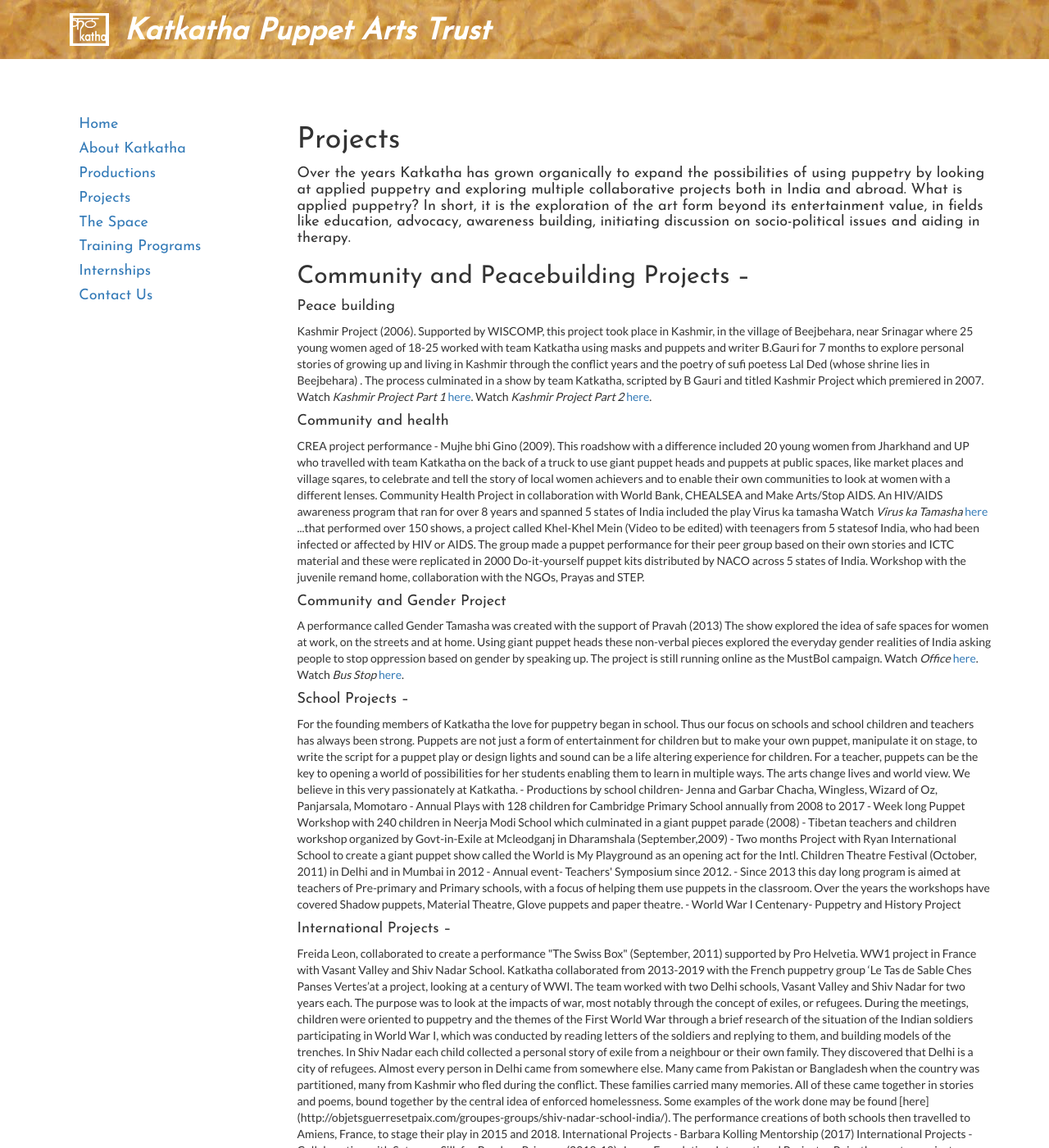
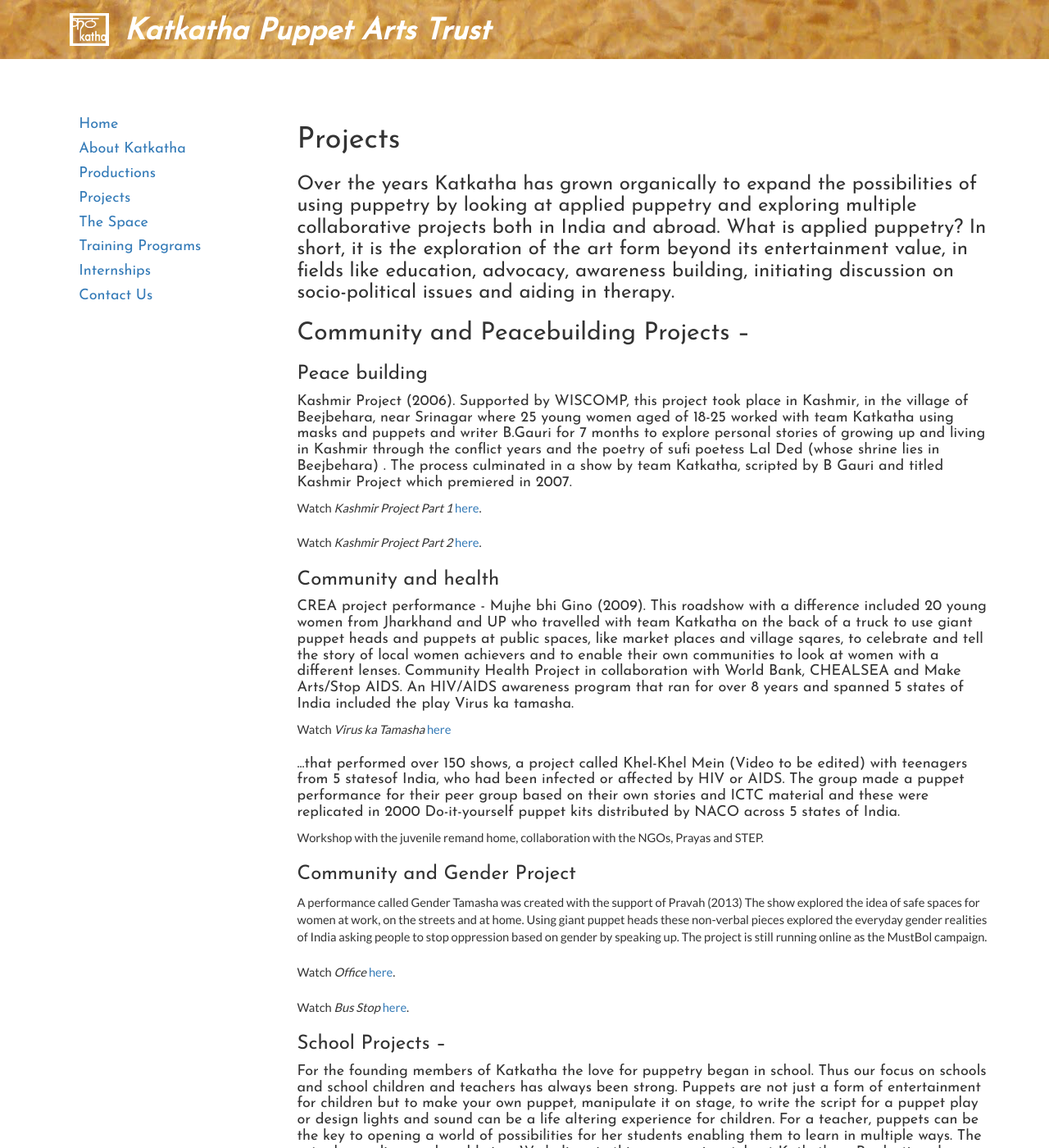
Before and after one commit to katkatha/katkatha.org, a Jekyll site: the page built from _posts/2017-02-04-projects.markdown, in a window 1280 px wide and 1400 px high. Shown: the whole window at 82% size. Built offline with Jekyll 4.4.1, drawn with Linux system fonts in a browser that asks for light colours; nearby versions of some CDN libraries; some of the changed text lies outside the part shown.

Commit message:
Update 2017-02-04-projects.markdown

```diff
--- a/_posts/2017-02-04-projects.markdown
+++ b/_posts/2017-02-04-projects.markdown
@@ -7,31 +7,31 @@
 
 <h1>Projects</h1>
 
-<h4> Over the years Katkatha has grown organically to expand the possibilities of using puppetry by looking at applied puppetry and exploring multiple collaborative projects both in India and abroad. What is applied puppetry? In short, it is the exploration of the art form beyond its entertainment value, in fields like education, advocacy, awareness building, initiating discussion on socio-political issues and aiding in therapy. <h4>
+<h3>Over the years Katkatha has grown organically to expand the possibilities of using puppetry by looking at applied puppetry and exploring multiple collaborative projects both in India and abroad. What is applied puppetry? In short, it is the exploration of the art form beyond its entertainment value, in fields like education, advocacy, awareness building, initiating discussion on socio-political issues and aiding in therapy.</h3>
 
 <h2>Community and Peacebuilding Projects –</h2>
 
-<h4>Peace building</h4>
+<h3>Peace building</h3>
 
-Kashmir Project (2006). Supported by WISCOMP, this project took place in Kashmir, in the village of Beejbehara, near Srinagar where 25 young women aged of 18-25 worked with team Katkatha using masks and puppets and writer B.Gauri for 7 months to explore personal stories of growing up and living in Kashmir through the conflict years and the poetry of sufi poetess Lal Ded (whose shrine lies in Beejbehara) . The process culminated in a show by team Katkatha, scripted by B Gauri and titled Kashmir Project which premiered in 2007.
+<h4>Kashmir Project (2006). Supported by WISCOMP, this project took place in Kashmir, in the village of Beejbehara, near Srinagar where 25 young women aged of 18-25 worked with team Katkatha using masks and puppets and writer B.Gauri for 7 months to explore personal stories of growing up and living in Kashmir through the conflict years and the poetry of sufi poetess Lal Ded (whose shrine lies in Beejbehara) . The process culminated in a show by team Katkatha, scripted by B Gauri and titled Kashmir Project which premiered in 2007.</h4>
 
 Watch <i>Kashmir Project Part 1</i> <a href="https://www.youtube.com/watch?v=-WlcuAPg700" target="_blank">here</a>.
 
 Watch <i>Kashmir Project Part 2</i> <a href="https://www.youtube.com/watch?v=2FOG4OFGXyA" target="_blank">here</a>.
 
-<h4>Community and health</h4>
+<h3>Community and health</h3>
 
-CREA project performance - Mujhe bhi Gino (2009). This roadshow with a difference included 20 young women from Jharkhand and UP who travelled with team Katkatha on the back of a truck to use giant puppet heads and puppets at public spaces, like market places and village sqares, to celebrate and tell the story of local women achievers and to enable their own communities to look at women with a different lenses.
+<h4>CREA project performance - Mujhe bhi Gino (2009). This roadshow with a difference included 20 young women from Jharkhand and UP who travelled with team Katkatha on the back of a truck to use giant puppet heads and puppets at public spaces, like market places and village sqares, to celebrate and tell the story of local women achievers and to enable their own communities to look at women with a different lenses.
 
-Community Health Project in collaboration with World Bank, CHEALSEA and Make Arts/Stop AIDS. An HIV/AIDS awareness program that ran for over 8 years and spanned 5 states of India included the play Virus ka tamasha
+Community Health Project in collaboration with World Bank, CHEALSEA and Make Arts/Stop AIDS. An HIV/AIDS awareness program that ran for over 8 years and spanned 5 states of India included the play Virus ka tamasha.</h4>
 
 Watch <i>Virus ka Tamasha </i> <a href="https://www.youtube.com/watch?v=dJcjEX0hCQA" target="_blank">here</a>
 
-...that performed over 150 shows, a project called Khel-Khel Mein (Video to be edited) with teenagers from 5 statesof India, who had been infected or affected by HIV or AIDS. The group made a puppet performance for their peer group based on their own stories and ICTC material and these were  replicated in 2000 Do-it-yourself puppet kits distributed by NACO across 5 states of India.
+<h4>...that performed over 150 shows, a project called Khel-Khel Mein (Video to be edited) with teenagers from 5 statesof India, who had been infected or affected by HIV or AIDS. The group made a puppet performance for their peer group based on their own stories and ICTC material and these were  replicated in 2000 Do-it-yourself puppet kits distributed by NACO across 5 states of India.</h4>
 
 Workshop with the juvenile remand home, collaboration with the NGOs, Prayas and STEP.
 
-<h4>Community and Gender Project</h4>
+<h3>Community and Gender Project</h3>
 
 A performance called Gender Tamasha was created with the support of Pravah (2013) The show explored the idea of safe spaces for women at work, on the streets and at home. Using giant puppet heads these non-verbal pieces explored the everyday gender realities of India asking people to stop oppression based on gender by speaking up. The project is still running online as the MustBol campaign.
 
@@ -40,9 +40,9 @@
 
 Watch <i>Bus Stop</i> <a href="https://www.youtube.com/watch?v=pgNx8A63Kyo" target="_blank">here</a>.
 
-<h4>School Projects –</h4>
+<h3>School Projects –</h3>
 
-For the founding members of Katkatha the love for puppetry began in school. Thus our focus on schools and school children and teachers has always been strong. Puppets are not just a form of entertainment for children but to make your own puppet, manipulate it on stage, to write the script for a puppet play or design lights and sound can be a life altering experience for children. For a teacher, puppets can be the key to opening a world of possibilities for her students enabling them to learn in multiple ways. The arts change lives and world view. We believe in this very passionately at Katkatha.
+<h4>For the founding members of Katkatha the love for puppetry began in school. Thus our focus on schools and school children and teachers has always been strong. Puppets are not just a form of entertainment for children but to make your own puppet, manipulate it on stage, to write the script for a puppet play or design lights and sound can be a life altering experience for children. For a teacher, puppets can be the key to opening a world of possibilities for her students enabling them to learn in multiple ways. The arts change lives and world view. We believe in this very passionately at Katkatha.
 
 
 -	Productions by school children- Jenna and Garbar Chacha, Wingless, Wizard of Oz, Panjarsala, Momotaro - Annual Plays with 128 children for Cambridge Primary School annually from 2008 to 2017
@@ -57,22 +57,22 @@
 
 -   Since 2013 this day long program is aimed at teachers of Pre-primary and Primary schools, with a focus of helping them use puppets in the classroom. Over the years the workshops have covered Shadow puppets, Material Theatre, Glove puppets and paper theatre.
 
--	World War I Centenary- Puppetry and History Project
+-	World War I Centenary- Puppetry and History Project</h4>
 
-<h4>International Projects –</h4>
+<h3>International Projects –</h3>
 
-Freida Leon, collaborated to create a performance "The Swiss Box"  (September, 2011) supported by Pro Helvetia.
+<h4>Freida Leon, collaborated to create a performance "The Swiss Box"  (September, 2011) supported by Pro Helvetia.
 
 WW1 project in France with Vasant Valley and Shiv Nadar School. Katkatha collaborated from 2013-2019 with the French puppetry group ‘Le Tas de Sable Ches Panses Vertes’at a project, looking at a century of WWI. The team worked with two Delhi schools, Vasant Valley and Shiv Nadar for two years each. The purpose was to look at the impacts of war, most notably through the concept of exiles, or refugees.
 
 During the meetings, children were oriented to puppetry and the themes of the First World War through a brief research of the situation of the Indian soldiers participating in World War I, which was conducted by reading letters of the soldiers and replying to them, and building models of the trenches.
 
-In Shiv Nadar each child collected a personal story of exile from a neighbour or their own family. They discovered that Delhi is a city of refugees. Almost every person in Delhi came from somewhere else. Many came from Pakistan or Bangladesh when the country was partitioned, many from Kashmir who fled during the conflict. These families carried many memories. All of these came together in stories and poems, bound together by the central idea of enforced homelessness. Some examples of the work done may be found [here](http://objetsguerresetpaix.com/groupes-groups/shiv-nadar-school-india/).
+In Shiv Nadar each child collected a personal story of exile from a neighbour or their own family. They discovered that Delhi is a city of refugees. Almost every person in Delhi came from somewhere else. Many came from Pakistan or Bangladesh when the country was partitioned, many from Kashmir who fled during the conflict. These families carried many memories. All of these came together in stories and poems, bound together by the central idea of enforced homelessness.</h4> Some examples of the work done may be found [here](http://objetsguerresetpaix.com/groupes-groups/shiv-nadar-school-india/).
 
-The performance creations of both schools then travelled to Amiens, France, to stage their play in 2015 and 2018.
+<h4>The performance creations of both schools then travelled to Amiens, France, to stage their play in 2015 and 2018.
 
 International Projects - Barbara Kolling Mentorship (2017)
 
 International Projects - Collaboration with Setagaya Silk for Bamboo Princess (2018-19). Japan Foundation.
 
-International Projects - Rajasthan water project (2018)- University of West england, Bristol UK.
+International Projects - Rajasthan water project (2018)- University of West england, Bristol UK.</h4>
```
